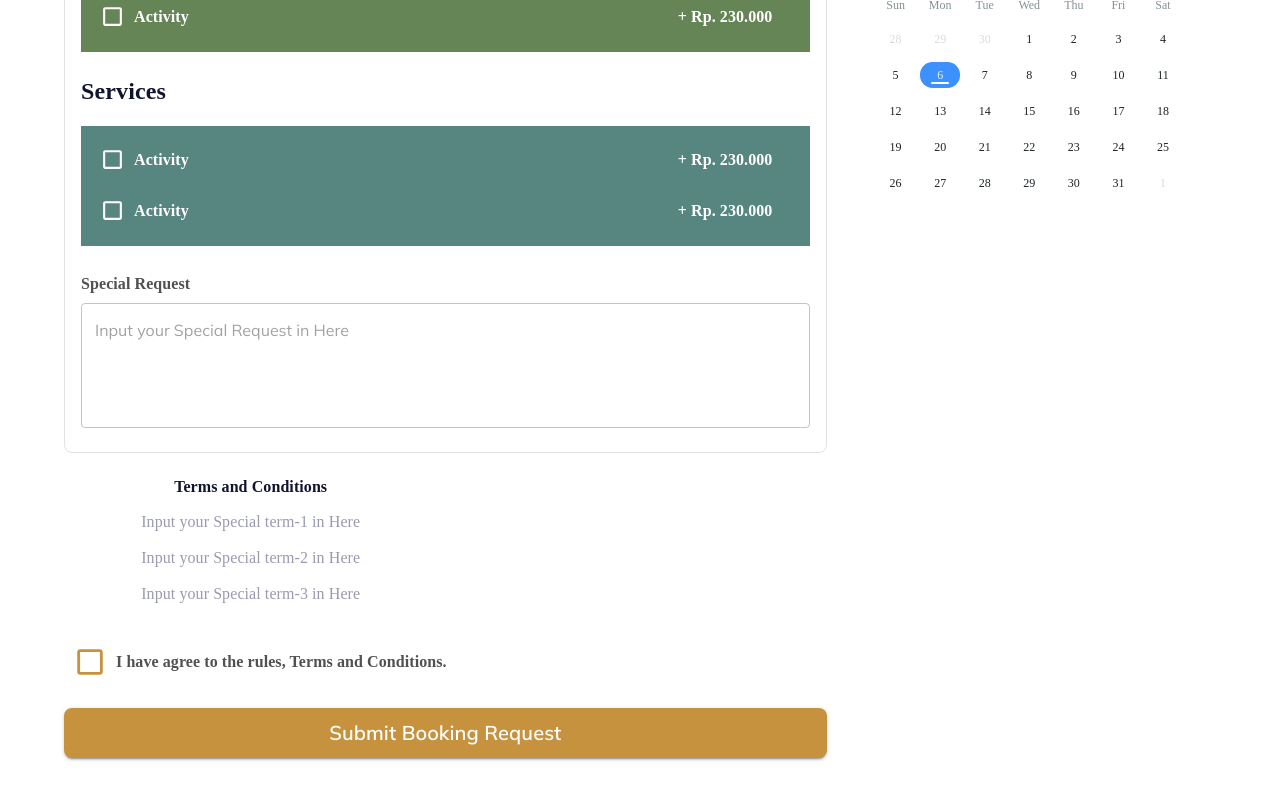
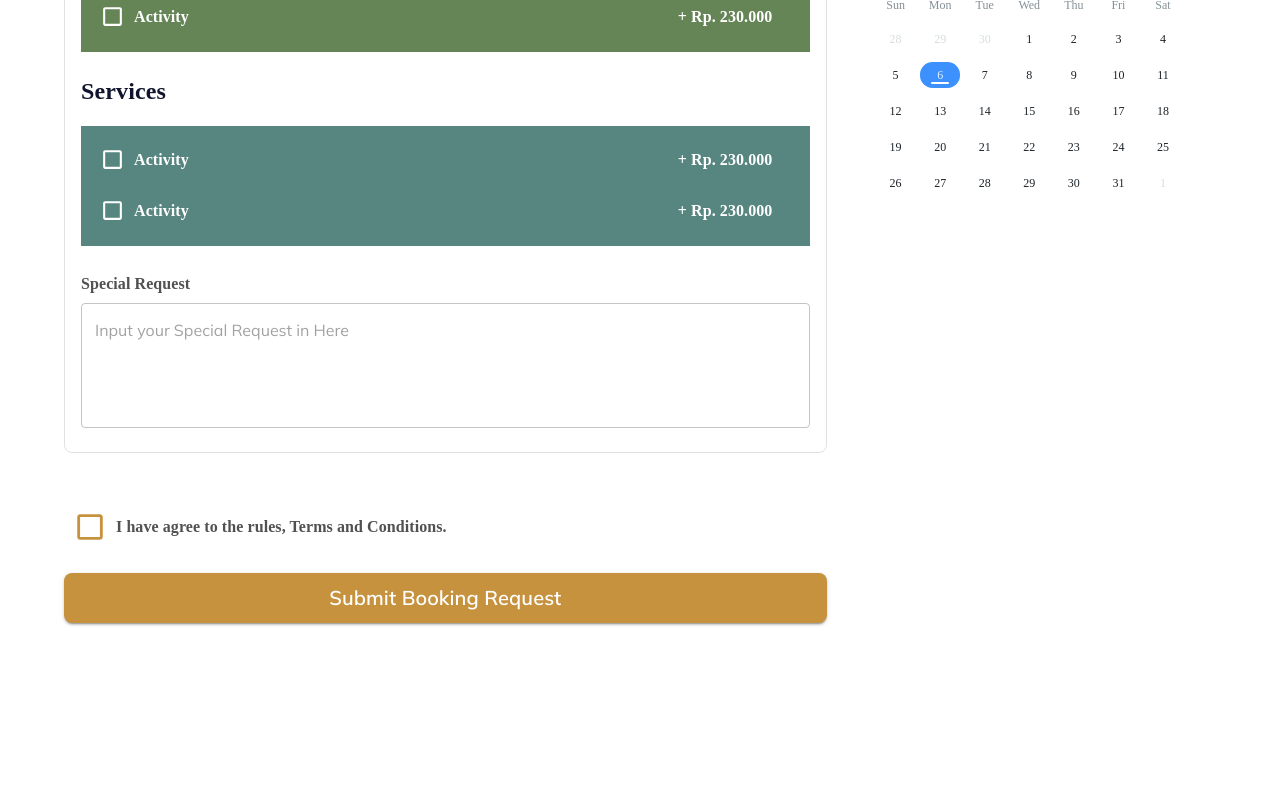
Before and after one commit to Software-Lifecycle-Consultants/slc-open-hms, a Next.js app: page /admin/dashboard in a window 1280 px wide. Shown: the part 1223-2023 px from the top of the page. After the commit the page ends 1946 px from the top, so only its background shows below. Built offline with nearby package versions, Linux system fonts and the light colour scheme.

Commit message:
Update page.tsx

```diff
--- a/app/admin/dashboard/page.tsx
+++ b/app/admin/dashboard/page.tsx
@@ -7,13 +7,10 @@ import React from "react";
 import BillingDetails from "@/components/checkout/BillingDetails";
 import BookingInfo from "@/components/checkout/BookingInfo";
 import ExtraFacilitation from "@/components/checkout/ExtraFacilitation";
-import TermAndCondition from "@/components/checkout/TermAndCondition";
-
 /**
  * CheckoutScreen component represents the checkout screen of the website.
  * It includes sections like Heading, Billing details form, Booking info, Extra facilitation, Calender and Submit button.
  */
-
 const AdminDashboard = () => {
   return (
     <>
@@ -50,13 +47,9 @@ const AdminDashboard = () => {
             <Grid item xs={12} md={4}>
               <Calender />
             </Grid>
-            <Grid item xs={12} md={4}>
-              <TermAndCondition />
-            </Grid>
             <Grid item xs={12} md={4}></Grid>
           </Grid>
         </Container>
-
         <Container>
           <Grid container spacing={2}>
             <Grid item xs={12} md={8}>
```
